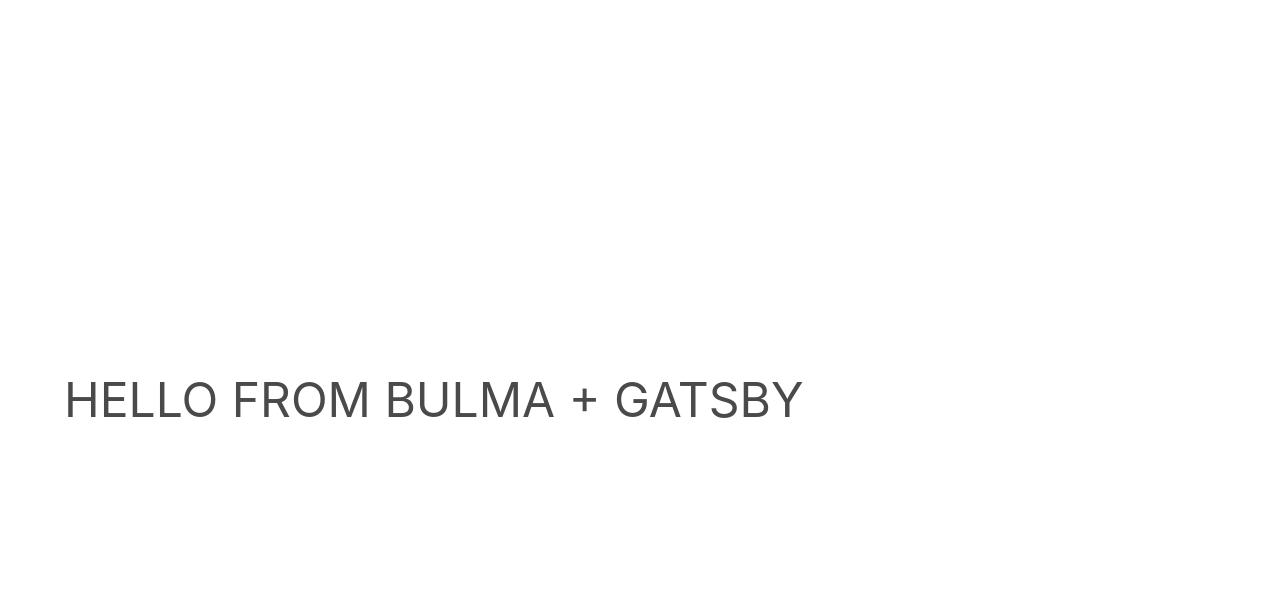
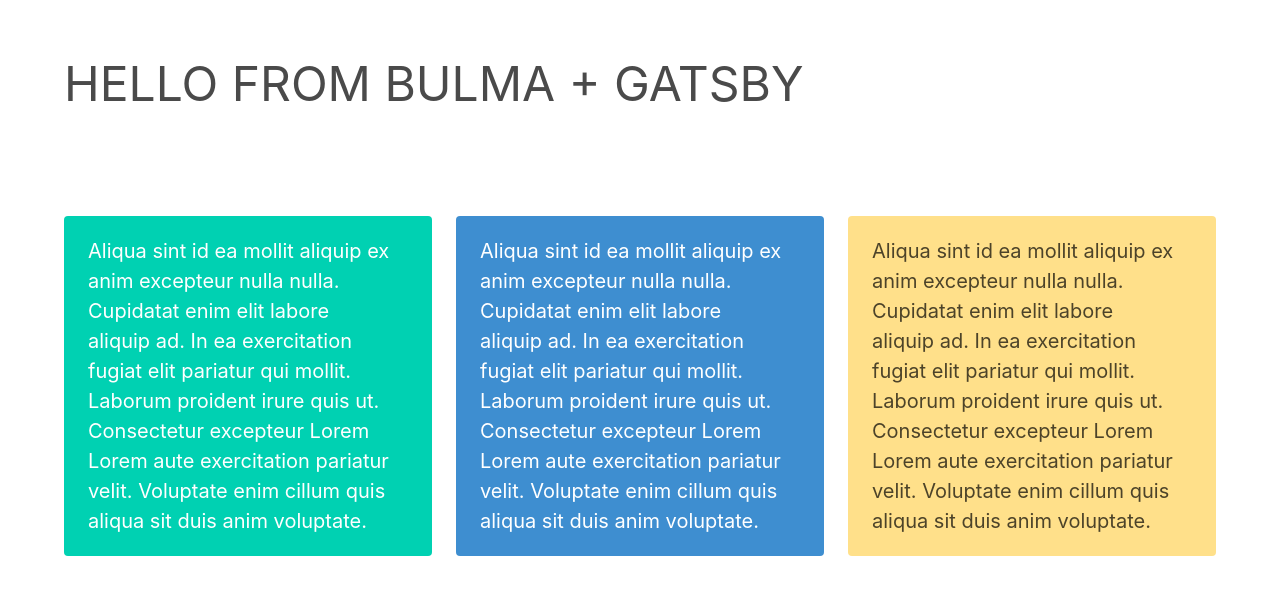
Before and after one commit to amandeepmittal/gatsby-bulma-quickstart, a Gatsby site: page / in a window 1280 px wide. Built offline with nearby package versions, Linux system fonts and the light colour scheme; Gatsby itself is replaced by a stand-in of ours.

Commit message:
add columns and modifier syntax

```diff
--- a/src/components/layout.js
+++ b/src/components/layout.js
@@ -3,13 +3,57 @@ import React from 'react';
 import './style.scss';
 
 const Layout = ({ children }) => (
-	<section className="hero is-fullheight has-background-white">
-		<div className="hero-body">
+	<div>
+		<section className="hero has-background-white">
+			<div className="hero-body">
+				<div className="container">
+					<h1 className="is-uppercase is-size-1">Hello from Bulma + Gatsby</h1>
+				</div>
+			</div>
+		</section>
+		<section className="section">
 			<div className="container">
-				<h1 className="is-uppercase is-size-1">Hello from Bulma + Gatsby</h1>
+				<div className="columns">
+					<div className="column">
+						<div className="notification is-primary">
+							<p className="is-size-5">
+								Aliqua sint id ea mollit aliquip ex anim excepteur nulla nulla.
+								Cupidatat enim elit labore aliquip ad. In ea exercitation fugiat
+								elit pariatur qui mollit. Laborum proident irure quis ut.
+								Consectetur excepteur Lorem Lorem aute exercitation pariatur
+								velit. Voluptate enim cillum quis aliqua sit duis anim
+								voluptate.
+							</p>
+						</div>
+					</div>
+					<div className="column">
+						<div className="notification is-info">
+							<p className="is-size-5">
+								Aliqua sint id ea mollit aliquip ex anim excepteur nulla nulla.
+								Cupidatat enim elit labore aliquip ad. In ea exercitation fugiat
+								elit pariatur qui mollit. Laborum proident irure quis ut.
+								Consectetur excepteur Lorem Lorem aute exercitation pariatur
+								velit. Voluptate enim cillum quis aliqua sit duis anim
+								voluptate.
+							</p>
+						</div>
+					</div>
+					<div className="column">
+						<div className="notification is-warning">
+							<p className="is-size-5">
+								Aliqua sint id ea mollit aliquip ex anim excepteur nulla nulla.
+								Cupidatat enim elit labore aliquip ad. In ea exercitation fugiat
+								elit pariatur qui mollit. Laborum proident irure quis ut.
+								Consectetur excepteur Lorem Lorem aute exercitation pariatur
+								velit. Voluptate enim cillum quis aliqua sit duis anim
+								voluptate.
+							</p>
+						</div>
+					</div>
+				</div>
 			</div>
-		</div>
-	</section>
+		</section>
+	</div>
 );
 
 export default Layout;
--- a/src/pages/index.js
+++ b/src/pages/index.js
@@ -2,10 +2,6 @@ import React from 'react';
 
 import Layout from '../components/layout';
 
-const IndexPage = () => (
-	<Layout>
-		<p>Welcome to your new Gatsby site.</p>
-	</Layout>
-);
+const IndexPage = () => <Layout />;
 
 export default IndexPage;
```
